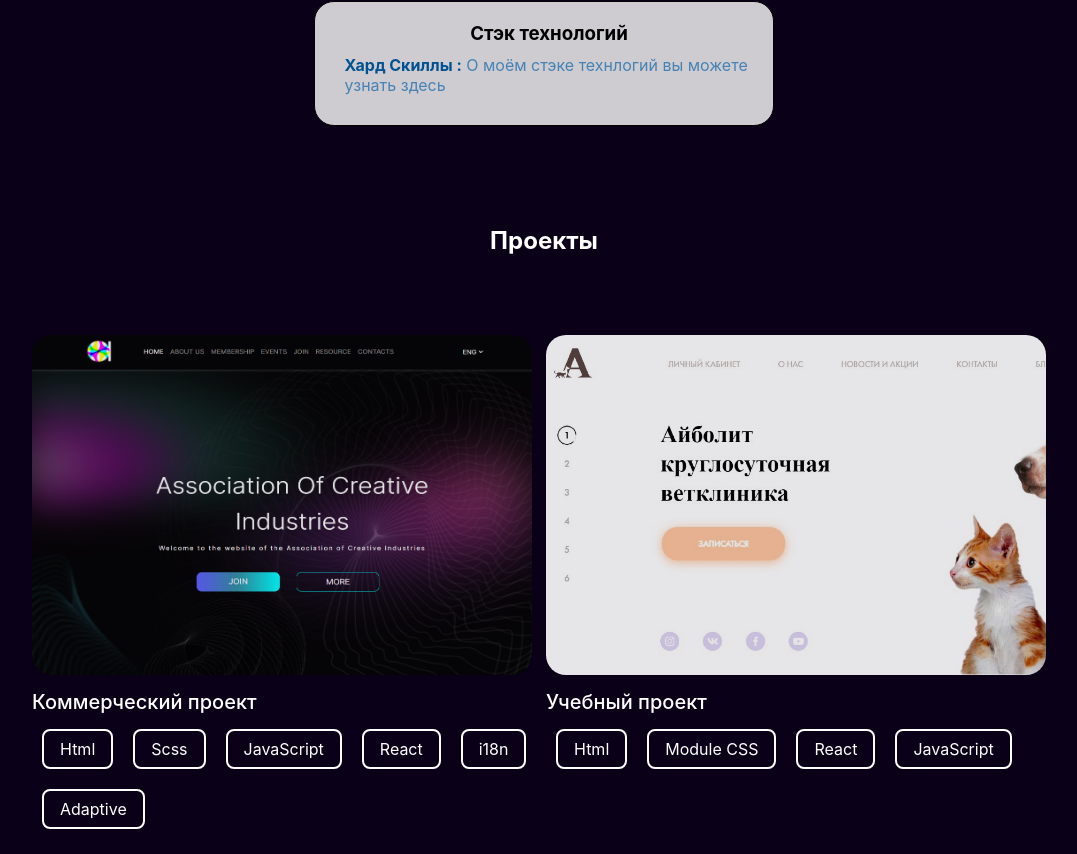
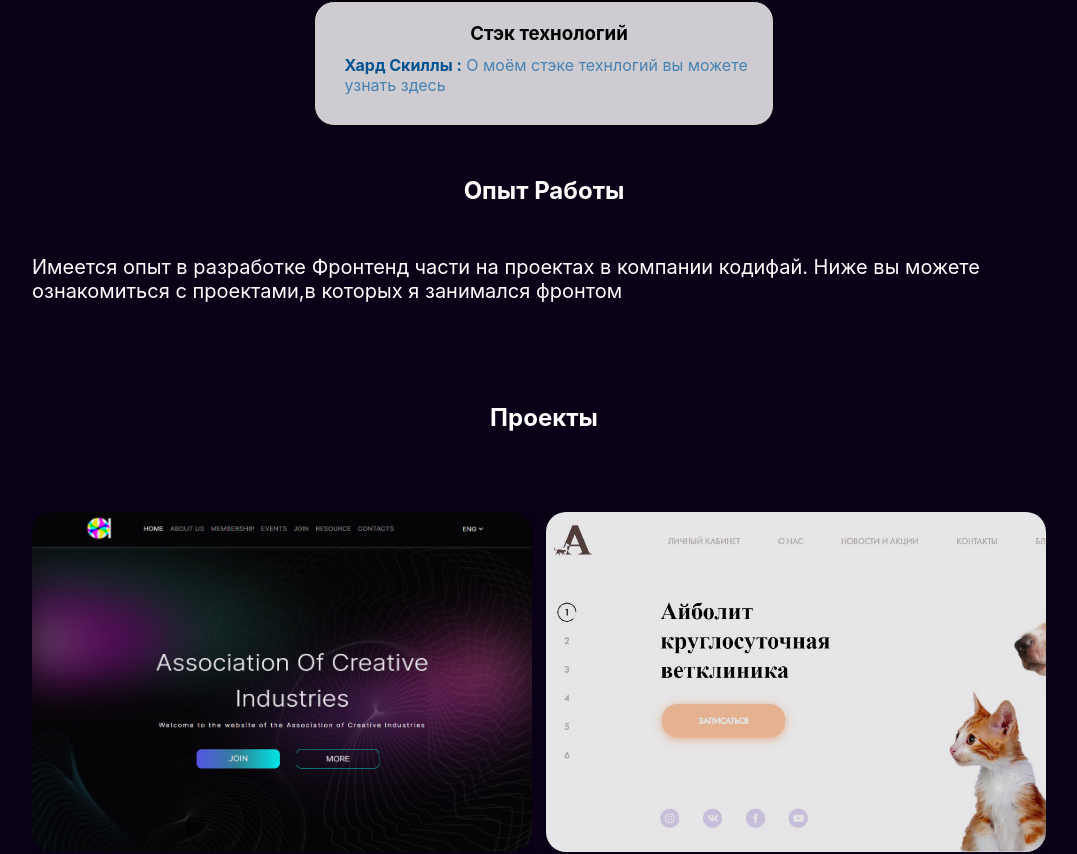
Before and after one commit to Bonecide/Resume, a React (Create React App) app: page / in a window 1280 px wide. Shown: the part 668-1522 px from the top of the page, without its empty margins (96-1173 px from the left). Built offline with nearby package versions, Linux system fonts and the light colour scheme.

Commit message:
added new info about work and git,linkedin info

```diff
--- a/src/components/AboutMe/AboutMe.jsx
+++ b/src/components/AboutMe/AboutMe.jsx
@@ -3,6 +3,7 @@ import AboutMeCards from './AboutMeCards/AboutMeCard'
 import { FormattedMessage } from 'react-intl';
 import ContactButton from '../ContactButton/ContactButton';
 import MyProjects from './MyProjects/MyProjects';
+import WorkExperience from './WorkExperience/WorkExperience';
 
 export default function AboutMe({value}) {
 
@@ -21,6 +22,7 @@ export default function AboutMe({value}) {
                 </div>
         </div>
         <AboutMeCards value={value}/>
+        <WorkExperience/>
         <MyProjects/>
     </div>
     )
--- /dev/null
+++ b/src/components/AboutMe/WorkExperience/WorkExperience.jsx
@@ -0,0 +1,14 @@
+import './WorkExperience.scss'
+import { FormattedMessage } from 'react-intl';
+export default function WorkExperience() {
+
+
+    return(
+        <div className='WorkExperience'>
+            <div className='WorkExperience_container'>
+                <h2><FormattedMessage id='WorkExperience'/></h2>
+                <p><FormattedMessage id='ExperianceInWork'/></p>
+            </div>
+        </div>
+    )
+}
--- /dev/null
+++ b/src/components/AboutMe/WorkExperience/WorkExperience.scss
@@ -0,0 +1,16 @@
+.WorkExperience {
+    margin-top: 50px;
+    &_container {
+        width: 80%;
+        margin: 0 auto;
+        h2 {
+            color: white;
+            text-align: center;
+        }
+        p {
+            color: white;
+            margin-top: 50px;
+            font-size: 20px;
+        }
+    }
+}
--- a/src/components/Buttons/OpacityButton.jsx
+++ b/src/components/Buttons/OpacityButton.jsx
@@ -1,5 +1,5 @@
 import './OpacityButton.scss'
-export default function OpacityButton({link,children,textSize,textWeight,...props}) {
+export default function OpacityButton({link,children,...props}) {
 
     return(
         <a className="OpacityButton"  href={link}  {...props}>
--- a/src/components/Footer/Footer.jsx
+++ b/src/components/Footer/Footer.jsx
@@ -4,6 +4,8 @@ import EmailIcon from '@mui/icons-material/Email';
 import WhatsAppIcon from '@mui/icons-material/WhatsApp';
 import TelegramIcon from '@mui/icons-material/Telegram';
 import InstagramIcon from '@mui/icons-material/Instagram';
+import GitHubIcon from '@mui/icons-material/GitHub';
+import LinkedInIcon from '@mui/icons-material/LinkedIn';
 export default function Footer() {
 
 
@@ -26,6 +28,10 @@ export default function Footer() {
                         <p className='footer_text'>@mar_kasr</p>
 
                     </div>
+                    <div className='footer_info_container'>
+                        <a href="https://github.com/Bonecide" target='_blank' rel="noreferrer"><GitHubIcon className='icon'/></a>
+                        <a href="https://www.linkedin.com/in/марсель-касымов-1a0a9a234/" target='_blank' rel="noreferrer"><LinkedInIcon className='icon'/></a>
+                    </div>
                 </div>
                 <div className='Footer_aboutSite'>
                         <p>Сайт полностью написан Касымовым Марселем. 2022</p>
--- a/src/i18n/messages.js
+++ b/src/i18n/messages.js
@@ -26,6 +26,9 @@ export const messages = {
         SoftSkills : 'Soft Skills :',
         HereHard: ' About my stack technologies you can learn here',
         HereSoft: ' About my qualities you can learn here',
+        WorkExperience: 'Work Experience',
+        ExperianceInWork : 'There is experience in the development of Frontend parts on projects in the Codify company. Below you can see the projects in which I was involved in the front',
+
     },
     [LOCALES.RUSSIAN] : {
         Experiance : 'Опыт',
@@ -52,5 +55,8 @@ export const messages = {
         SoftSkills : 'Софт Скиллы : ',
         HereHard: ' О моём стэке технлогий вы можете узнать здесь',
         HereSoft: ' О моих качествах вы можете узнать кликнув сюда',
-    },
+        WorkExperience : 'Опыт Работы',
+        ExperianceInWork : 'Имеется опыт в разработке Фронтенд части на проектах в компании кодифай. Ниже вы можете ознакомиться с проектами,в которых я занимался фронтом',
+
+    }
 }
```
